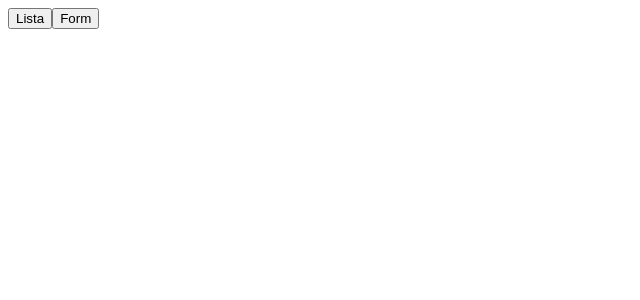
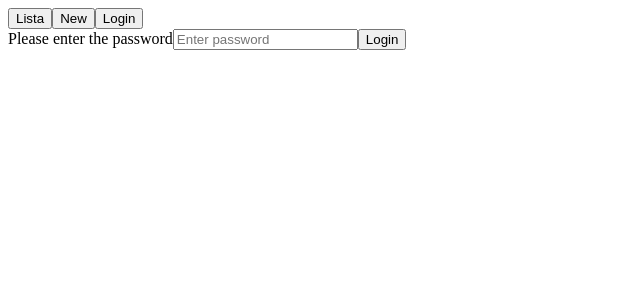
Before and after one commit to scholtie/angularbeadando, an Angular app: page /login in a window 1280 px wide. Before the commit this address led to /. Shown: the top 300 px of the page, without its empty margins (0-640 px from the left). Built offline with nearby package versions, Linux system fonts and the light colour scheme.

Commit message:
added list delete function

```diff
--- a/src/app/app-routing.module.ts
+++ b/src/app/app-routing.module.ts
@@ -14,7 +14,7 @@ const routes: Routes = [
     component: FormComponent
   },
   {
-    path: 'details/:id',
+    path: 'login',
     component: LoginComponent
   },
 ];
--- a/src/app/app.component.html
+++ b/src/app/app.component.html
@@ -1,5 +1,6 @@
 
 <button class="btn" routerLink="list"> Lista </button>
-<button class="btn" routerLink="form"> Form </button>
+<button class="btn" routerLink="form"> New </button>
+<button class="btn" routerLink="login"> Login </button>
 
 <router-outlet></router-outlet>
--- a/src/app/form/form.component.html
+++ b/src/app/form/form.component.html
@@ -26,4 +26,4 @@
 
   <button type="submit" class="btn btn-primary" (click)="save()">Submit</button>
 </form>
-{{adat.name}}
+<!--{{adat.name}}-->
--- a/src/app/form/form.component.ts
+++ b/src/app/form/form.component.ts
@@ -16,7 +16,7 @@ export class FormComponent implements OnInit {
   ) { }
 
   ngOnInit(): void {
-    this.adat = this.service.adatom[0];
+    this.adat = this.service.adatom[1];
   }
 
   save(): void {
--- a/src/app/list/list.component.html
+++ b/src/app/list/list.component.html
@@ -13,6 +13,7 @@
     <td>{{adat.mass}}</td>
     <td>{{adat.birth_year}}</td>
     <td><button class="btn" (click)="delete(adat)">Delete</button></td>
+    <td><button class="btn" (click)="update(adat)">Update</button></td>
   </tr>
   </tbody>
 </table>
--- a/src/app/list/list.component.ts
+++ b/src/app/list/list.component.ts
@@ -24,7 +24,15 @@ export class ListComponent implements OnInit {
   }
 
   delete(adat: any): void {
-    console.log('Delete: ' + adat);
+    // console.log('Delete: ' + adat);
+    const index = this.service.adatom.indexOf(adat, 0);
+    if (index > -1) {
+      this.service.adatom.splice(index, 1);
+    }
+  }
+
+  update(adat: any): void {
+    console.log('Update: ' + adat);
   }
 
 }
--- a/src/app/login/login.component.html
+++ b/src/app/login/login.component.html
@@ -1 +1,9 @@
-<p>login works!</p>
+<form>
+  <div class="form-group">
+    <label for="passwordinput">Please enter the password</label>
+    <input type="text" class="form-control"
+           name = passwordinput id="passwordinput"
+           placeholder="Enter password" [(ngModel)]="pwinput">
+    <button class="btn" routerLink="login"> Login </button>
+  </div>
+</form>
--- a/src/app/login/login.component.ts
+++ b/src/app/login/login.component.ts
@@ -7,9 +7,13 @@ import { Component, OnInit } from '@angular/core';
 })
 export class LoginComponent implements OnInit {
 
+  pwinput = '';
+  password = 'asd123';
+
   constructor() { }
 
   ngOnInit(): void {
+
   }
 
 }
--- a/src/app/loginguard.guard.ts
+++ b/src/app/loginguard.guard.ts
@@ -9,7 +9,8 @@ export class LoginguardGuard implements CanActivate, CanActivateChild {
   canActivate(
     route: ActivatedRouteSnapshot,
     state: RouterStateSnapshot): Observable<boolean | UrlTree> | Promise<boolean | UrlTree> | boolean | UrlTree {
-    return true;
+    alert('NOPE');
+    return false;
   }
   canActivateChild(
     childRoute: ActivatedRouteSnapshot,
```
Also changed, not shown: 1 other file (tests, documents, lock files or other folders).
